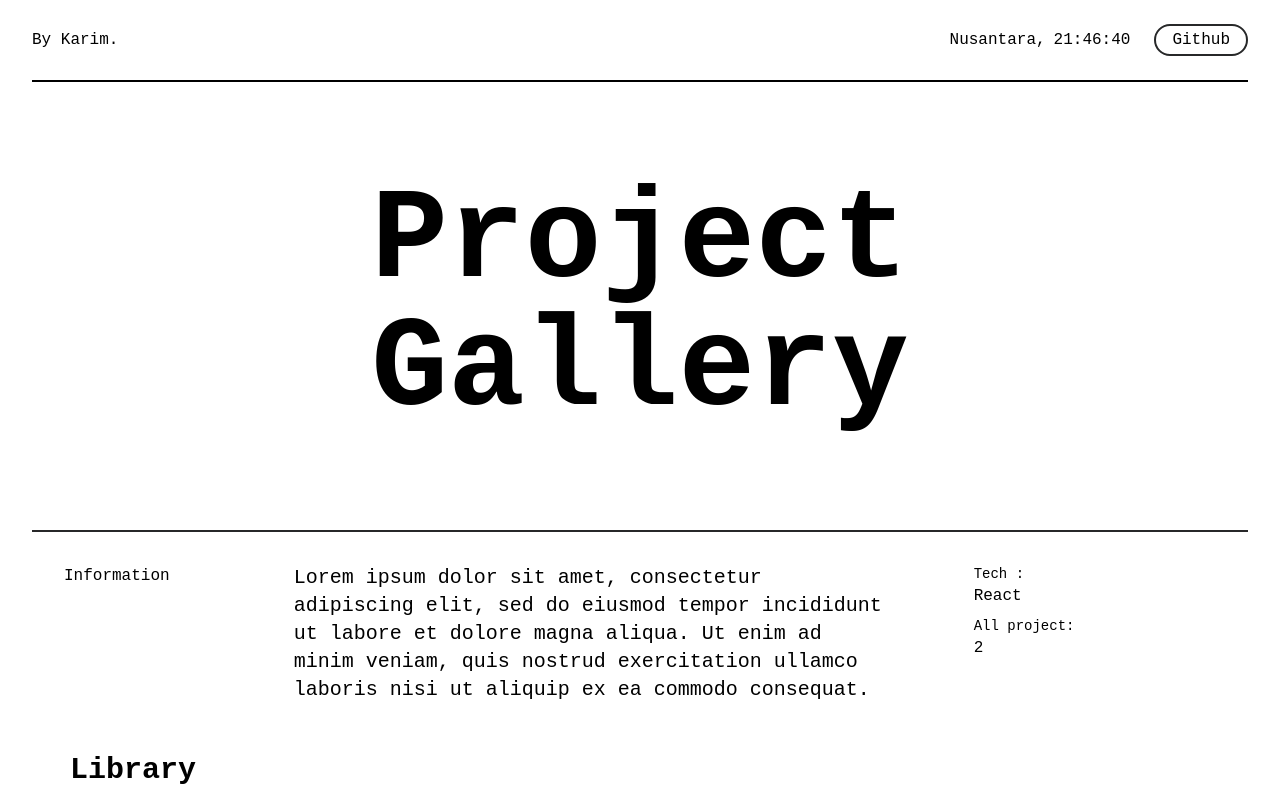
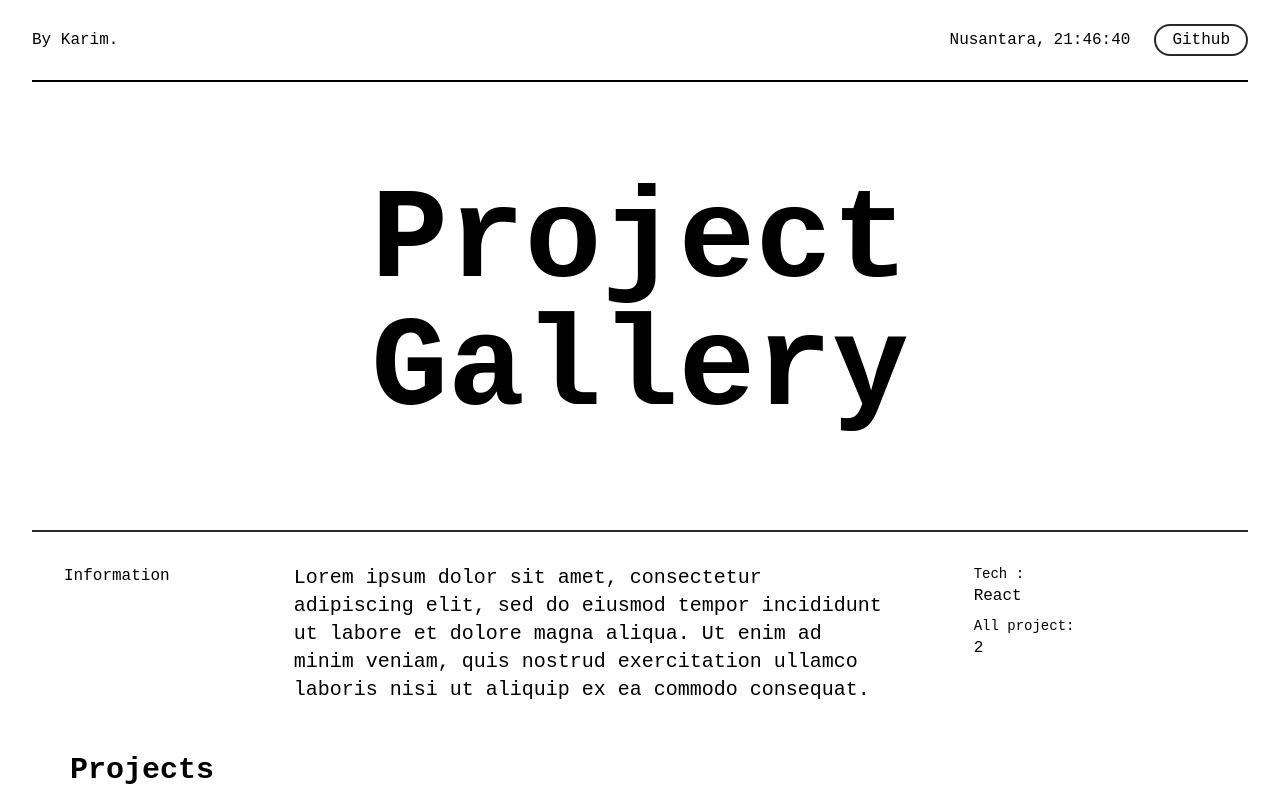
Before and after one commit to BroKarim/projectGalley, a React (Vite) app: page / in a window 1280 px wide. Shown: the top 800 px of the page. Built offline with nearby package versions, Linux system fonts and the light colour scheme; a web font is replaced by a local one.

Commit message:
perubahan pada card

```diff
--- a/src/components/app/main-content/Card.jsx
+++ b/src/components/app/main-content/Card.jsx
@@ -5,7 +5,7 @@
     <section>
       <div className="container mx-auto mt-4">
         <div className='mb-8'>
-          <h1 className="text-3xl font-bold ">Library</h1>
+          <h1 className="text-3xl font-bold ">Projects</h1>
         </div>
         <div className="grid grid-cols-1 sm:grid-cols-2 md:grid-cols-3 lg:grid-cols-4">
           {cards.map((card, index) => (
```
